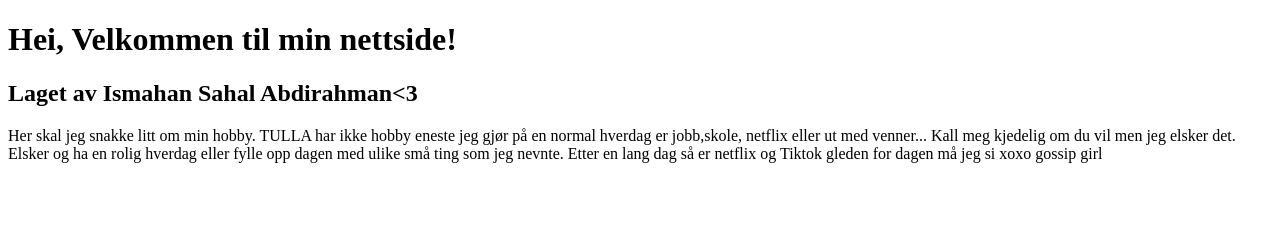
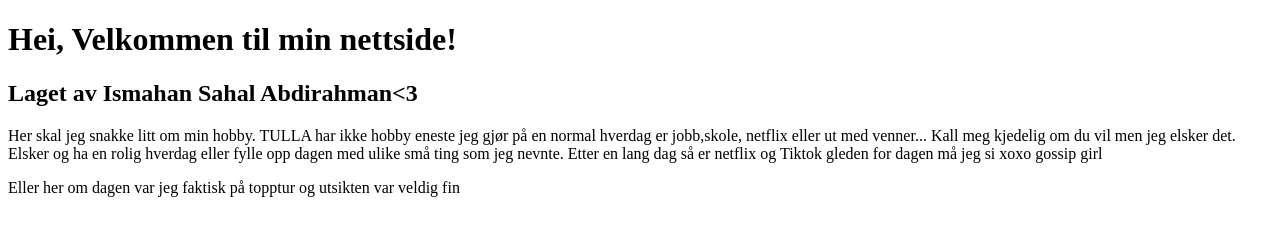
Before and after one commit to ismahanabdirahman848-glitch/egen-webside, a plain HTML site: page index.html in a window 1280 px wide. Drawn offline with Linux system fonts and the light colour scheme.

Commit message:
Update index.html

```diff
--- a/index.html
+++ b/index.html
@@ -14,4 +14,9 @@
      ut med venner... Kall meg kjedelig om du vil men jeg elsker det. Elsker og ha en rolig hverdag eller fylle opp dagen med ulike små ting som jeg nevnte.
      Etter en lang dag så er netflix og Tiktok gleden for dagen må jeg si xoxo gossip girl </p>
 
+
+
+
+     <p>Eller her om dagen var jeg faktisk på topptur og utsikten var veldig fin</p>
+
 </html>
```
